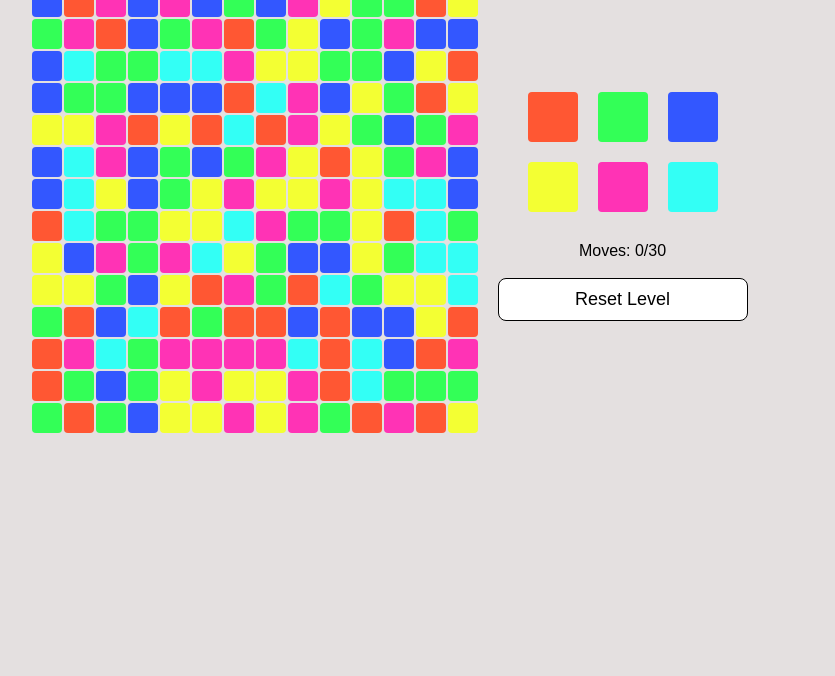
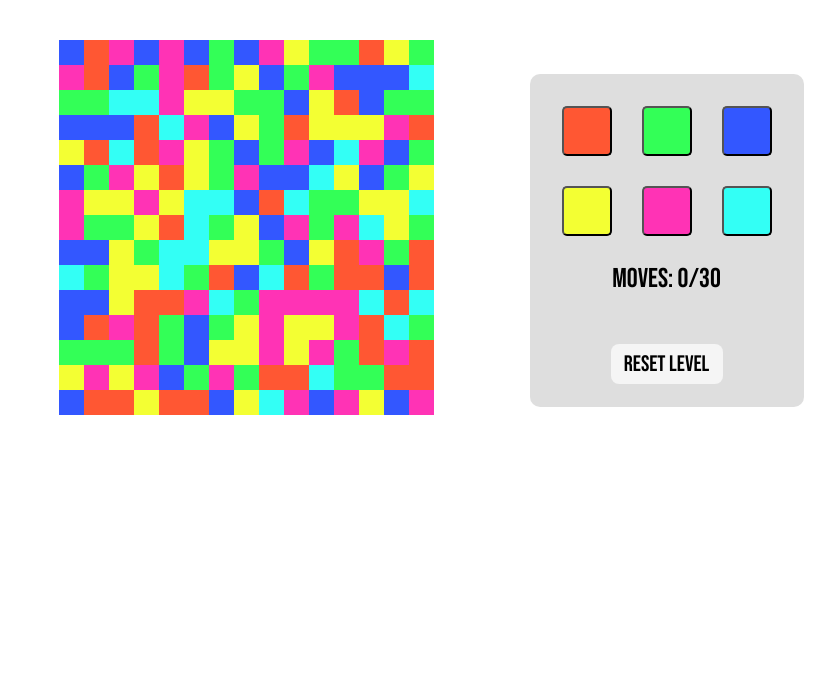
Before and after one commit to AstralDragon/Drench-game, a plain HTML site: page index.html in a window 1280 px wide. Shown: the part 144-820 px from the top of the page, without its empty margins (209-1044 px from the left). Drawn offline with Linux system fonts and the light colour scheme.

Commit message:
Made essential changes

```diff
--- a/index.html
+++ b/index.html
@@ -1,15 +1,18 @@
 <!DOCTYPE html>
 <html lang="en">
   <head>
-    <meta charset="UTF-8">
-    <meta name="viewport" content="width=device-width, initial-scale=1.0">
+    <meta charset="UTF-8" />
+    <meta name="viewport" content="width=device-width, initial-scale=1.0" />
     <title>Drench Game</title>
-    <meta name="google-adsense-account" content="ca-pub-8506034972156948">
-    <link rel="stylesheet" href="style.css">
+    <meta name="google-adsense-account" content="ca-pub-8506034972156948" />
+    <!-- <link rel="stylesheet" href="style.css"> -->
+    <link rel="stylesheet" href="styles.css" />
   </head>
   <body>
+    <nav>
+        <h1 id="game-logo">Game Of Drench</h1>
+    </nav>
     <div id="game-container">
-        <h1 id="game-title">Drench Game</h1>
       <div class="board">
         <div id="grid"></div>
         <div id="console">
@@ -29,7 +32,11 @@
         </div>
       </div>
     </div>
-    <audio src="./Audio/button-click.mp3" preload="auto" id="click-sound"></audio>
+    <audio
+      src="./Audio/button-click.mp3"
+      preload="auto"
+      id="click-sound"
+    ></audio>
     <script src="script.js"></script>
   </body>
 </html>
--- a/script.js
+++ b/script.js
@@ -13,7 +13,7 @@ const colors = [
   "#FF33B5",
   "#33FFF5",
 ];
-const gridSize = 14;
+const gridSize = 15;
 let gridData = [];
 let movesCount = 0;
 let moveLimit = 30;
--- a/style.css
+++ /dev/null
@@ -1,133 +0,0 @@
-/* General styles */
-body {
-  font-family: Arial, sans-serif;
-  height: 100vh;
-  margin: 0;
-  background-color: #e4e0e0;
-}
-
-#game-container {
-  text-align: center;
-  display: flex;
-  flex-direction: column;
-  align-items: center;
-  max-width: 90%;
-  margin: 20px;
-}
-
-#game-title {
-  margin-top: 3rem;
-}
-
-#grid {
-  display: grid;
-  grid-template-columns: repeat(14, 30px);
-  grid-template-rows: repeat(14, 30px);
-  gap: 2px;
-  margin-bottom: 20px;
-  max-width: 100%;
-  margin: 5px;
-}
-
-.cell {
-  width: 30px;
-  height: 30px;
-  border-radius: 4px;
-}
-
-#controls {
-  flex-wrap: wrap;
-  justify-content: center;
-  margin-bottom: 10px;
-}
-
-.color-button {
-  width: 50px;
-  height: 50px;
-  margin: 10px;
-  border: 2px solid transparent;
-  cursor: pointer;
-  border-radius: 4px;
-}
-
-.color-button:hover {
-  border: 2px solid black;
-}
-
-#status {
-  margin-top: 20px;
-}
-
-#reset {
-  background-color: white;
-  cursor: pointer;
-  font-size: large;
-  border: 1px solid black;
-  padding: 10px 15px;
-  border-radius: 0.5rem;
-}
-
-#reset:hover {
-  background-color: aliceblue;
-}
-
-/* Media queries for responsiveness */
-
-@media (max-width: 492px) {
-  .board {
-    height: 100vh;
-    width: 100vw;
-    display: flex;
-    flex-direction: column;
-    align-items: center;
-  }
-
-  .cell{
-    width: 20px;
-    height: 20px;
-  }
-
-  #controls{
-    margin-top: 2rem;
-    width: 250px;
-  }
-
-  #grid {
-    display: grid;
-    grid-template-columns: repeat(12, 1fr);
-    grid-template-rows: repeat(12, 1fr);
-    gap: 2px;
-  }
-}
-
-@media (min-width: 771px) {
-  /* Adjust layout for screens larger than 770px */
-
-  .board {
-    display: flex;
-    align-items: center;
-  }
-
-  #grid {
-    margin-right: 20px; /* Add spacing between grid and controls */
-  }
-
-  #controls {
-    display: flex; /* Display controls for wider screens */
-    flex-wrap: wrap;
-    justify-content: center;
-    align-items: flex-start;
-    max-width: 250px; /* Adjust maximum width for controls */
-  }
-
-  .color-button {
-    width: 50px;
-    height: 50px;
-    margin: 10px;
-    font-size: 16px; /* Increase font size for buttons */
-  }
-
-  .color-button:hover {
-    border: 2px solid black;
-  }
-}
--- /dev/null
+++ b/styles.css
@@ -0,0 +1,107 @@
+@import url("https://fonts.googleapis.com/css2?family=Bebas+Neue&display=swap");
+
+@font-face {
+    font-family: 'Lakonet';
+    src: url('./fonts/ttf/lakonet-lakonet-regular-400.ttf');
+}
+
+body {
+  font-family: "Bebas Neue", sans-serif;
+  font-weight: 400;
+  font-style: normal;
+  display: flex;
+  flex-direction: column;
+  align-items: center;
+}
+
+#game-container {
+  display: flex;
+  justify-content: center;
+  align-items: center;
+  flex-direction: column;
+}
+
+#game-logo{
+    font-family: 'Lakonet';
+    font-size: 5vw;
+}
+
+.board{
+    display: flex;
+    flex-direction: column;
+    align-items: center;
+}
+
+#grid{
+    display: grid;
+    grid-template-columns: repeat(15, 25px);
+    grid-template-rows: repeat(15, 25px);
+    max-width: 100dvw;
+    margin-bottom: 25px;
+}
+
+.cell{
+    width: 25px;
+    height: 25px;
+}
+
+#console{
+    display: flex;
+    flex-direction: column;
+    background-color: rgba(207, 207, 207, 0.692);
+    border-radius: 10px;
+    padding-top: 2rem;
+    padding-left: 2rem;
+    padding-right: 2rem;
+    align-items: center;
+    justify-content: center;
+}
+
+#controls{
+    display: grid;
+    gap: 30px 30px;
+    border: none;
+    grid-template-columns: repeat(3, 1fr);
+    grid-template-rows: repeat(2, 1fr);
+}
+
+.color-button{
+    width: 50px;
+    height: 50px;
+    border-radius: 5px;
+}
+
+#moves-count{
+    font-size: 1.7rem;
+}
+
+#reset{
+    display: flex;
+    align-items: center;
+    justify-content: center;
+    font-size: 1.4rem;
+    background-color: whitesmoke;
+    height: 2.5rem;
+    width: 7rem;
+    border-radius: 0.5rem;
+}
+
+#reset:hover, .color-button:hover{
+    cursor: pointer;
+    transition: background-color 300ms 600ms;
+    background-color: aqua;
+}
+
+
+@media (min-width:760px) {
+    .board{
+        flex-direction: row;
+        gap: 6rem;
+    }
+
+    #console{
+        display: flex;
+        flex-direction: column;
+        align-items: center;
+    }
+}
```
Also changed, not shown: fonts/otf/lakonet-lakonet-regular-400.otf (added), fonts/ttf/lakonet-lakonet-regular-400.ttf (added), logo/logo.svg (added). Lines whose indentation alone changed are shown as unchanged.
